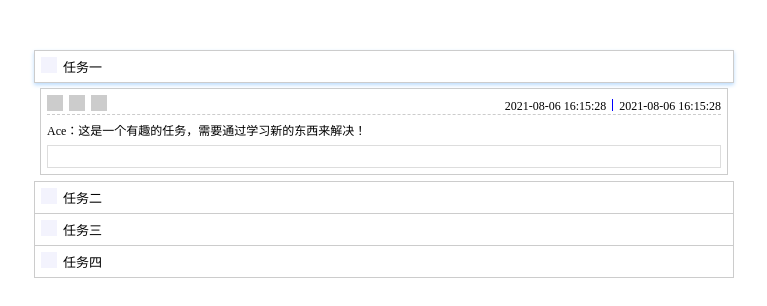
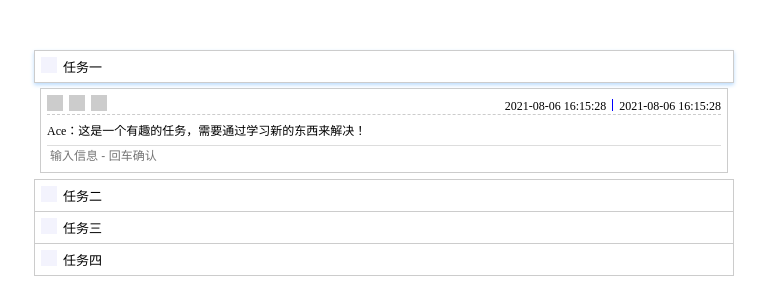
Before and after one commit to vioulo/Aline, a plain HTML site: page index.html in a window 1280 px wide. Shown: the whole page, without its empty margins (256-1023 px from the left). Drawn offline with nearby package versions, Linux system fonts and the light colour scheme.

Commit message:
commit-input style

```diff
--- a/index.html
+++ b/index.html
@@ -224,10 +224,12 @@
 
 		}
 		.commit-input {
-			border: 1px solid #ddd;
+			border: none;
+			border-top: 1px solid #ddd;
 			width: 100%;
 			padding: 3px;
 			margin-top: 6px;
+			font-size: 12px;
 		}
 	</style>
 </head>
@@ -261,7 +263,7 @@
 							Ace：这是一个有趣的任务，需要通过学习新的东西来解决！
 						</div>
 						<div>
-							<input type="text" class="commit-input">
+							<input type="text" class="commit-input" placeholder="输入信息 - 回车确认">
 						</div>
 					</div>
 				</div>
```
